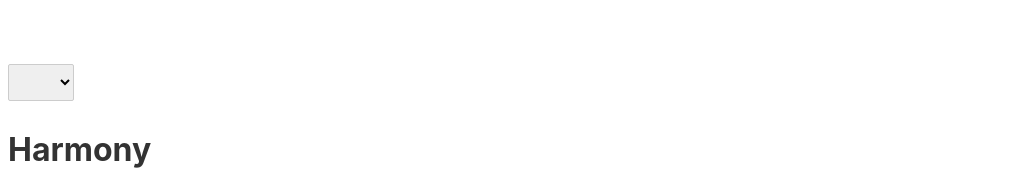
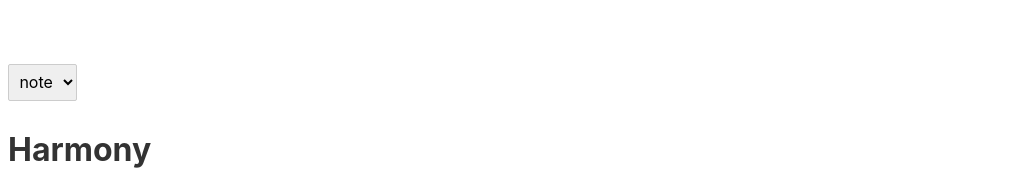
Before and after one commit to HEYROCKME/guitarSudoku, a Svelte app: page / in a window 1280 px wide. Shown: the part 284-454 px from the top of the page, without its empty margins (0-1012 px from the left). Built offline with nearby package versions, Linux system fonts and the light colour scheme.

Commit message:
clean up

```diff
--- a/src/Functions.svelte
+++ b/src/Functions.svelte
@@ -1,10 +1,5 @@
 <script lang="ts" context="module">
-import { element } from 'svelte/internal';
-
-import App from './App.svelte';
-
-import Constants, {chromaticScales, chromaticFullRangeSharps, chromaticFullRangeFlats} from './Constants.svelte'
-import GuitarNeck from './GuitarNeck.svelte';
+import {chromaticFullRangeSharps, chromaticFullRangeFlats} from './Constants.svelte'
 import { flats } from './stores'
 
 let accidentals : boolean
@@ -15,16 +10,17 @@ flats.subscribe(value => {
 
   //turns scale into mode
 export function getMode( scale: string[], scaleDegree: number) {
-  let mode = []
-  let notes = scale.slice(0,scaleDegree - 1)
+//   let mode = []
+//   let notes = scale.slice(0,scaleDegree - 1)
   let flippedNotes = scale.slice(- scale.length + (scaleDegree - 1))
-  mode = notes.map(note => {flippedNotes.push(note)})
+//   mode = notes.map(note => {flippedNotes.push(note)})
 
   return flippedNotes
 
 }
 
-// Takes Scales and Transposes to all all octaves
+// Makes a ten octave span of notes
+
 export function makeMusicalSpectre(scale: string[]  ) {
   let octaves = [ 0, 1, 2, 3, 4, 5, 6, 7, 8, 9 ]
   let fullChromatic = []
@@ -32,12 +28,13 @@ export function makeMusicalSpectre(scale: string[]  ) {
   octaves.map( octave => {
     scale.map(note => {
     fullChromatic.push(note + octaves[octave])})
-	})
-	// console.log(fullChromatic)
+  })
+
 	return fullChromatic
 }
 
 // Takes a scale and stacks it into chords (tones by thids)
+
 export function makeChord(scale : string[], notes : number ) {
 	let scaleInThids = []
 	let upperExtensions = []
@@ -49,54 +46,32 @@ export function makeChord(scale : string[], notes : number ) {
 	return scaleInThids.concat(upperExtensions).slice(0, notes)
 }
 
-
-//full single string from notean number of frets... Takes note name (string) in e.g "e3" and number of frets (number)
+// // Generate Full single string from note and number of frets...
+// // Takes note name (string) in e.g "e3" and number of frets (number)
 
 export function makeGuitarString(tunedTo : string,  frets: number, accidentals : boolean ) {
 	let stringArea = !accidentals ? chromaticFullRangeSharps :  chromaticFullRangeFlats
 	let openFret = stringArea.indexOf(tunedTo)
 	let guitarString = stringArea.slice(openFret, openFret + frets)
 
-	let result =[]
+	let result = []
 
 	guitarString.map((element : string, i : number) => {
-
-
 			let note = {
 				noteName: element,
 				note: element.length <= 2 ? element[0] : element[0] + "#",
 				fret: i,
-				classCSS: !element.includes("#") ? element : element[0] + "sharp" + element[2] ,
-
+				classCSS: !element.includes("#") ? element : element[0] + "sharp" + element[2],
 			}
-
 			result.push(note)
-
-
 	})
-
     return result
-
 }
 
-
+//Makes full guitar from tuning, frets and flats
 export function makeGuitarNeck(tuning: string[], frets: number, flats : boolean) {
  let neck =  tuning.map(guitarString => makeGuitarString(guitarString, frets +1, flats))
-//  let neckObject = {
-// 	 string1: neck[0],
-// 	 string2: neck[1],
-// 	 string3: neck[2],
-// 	 string4: neck[3],
-// 	 string5: neck[4],
-// 	 string6: neck[5],
-
-//  }
-
-
-
-//  return neckObject
  return neck
 }
 
-
 </script>
--- a/src/GuitarNeck.svelte
+++ b/src/GuitarNeck.svelte
@@ -12,40 +12,18 @@ flats.set(false)
 
 export const frets = 21
 export const guitarNeck = makeGuitarNeck(tuning.regular, frets, accidentals)
-export const theArray = []
-
-console.log(guitarNeck)
 
 </script>
-
-
 
 <h1>Guitar neck</h1>
 <table>
   {#each guitarNeck as fretboard, i }
-<tr>{#each fretboard as note}
-<td class={note.classCSS}>{note.noteName}</td>
-{/each}
-</tr>
+    <tr>{#each fretboard as note}
+        <td class={note.classCSS}>{note.noteName}</td>
+      {/each}
+    </tr>
   {/each}
 </table>
-<!-- <table>
-  {#each guitarNeck as fretboard, i }
-
-	 <tr id="string{i + 1}">
-	  {#each fretboard as notes }
-	    <td class="string-names">{i + 1} str</td>
-		{#each notes as note}
-		 <td class={note.classCSS}>{note.noteName}</td>
-
-		{/each}
-	{/each}
-	</tr>
-  {/each}
-</table> -->
-
-
-
 
 <style>
   * {padding: 0;}
--- a/src/NoteSelector.svelte
+++ b/src/NoteSelector.svelte
@@ -1,4 +1,3 @@
-
 <script lang="ts" context="module">
 import {chromaticFullRangeFlats, chromaticFullRangeSharps } from './Constants.svelte'
 import { guitarNeck } from './GuitarNeck.svelte'
@@ -10,34 +9,29 @@ flats.subscribe(value => {
 	accidentals = value
 })
 
-
-let selected = ""
+let select = ""
 let chromatic = accidentals ? chromaticFullRangeFlats : chromaticFullRangeSharps
 const noteRange =  [guitarNeck[5][0].noteName, guitarNeck[0][21].noteName]
 const notesOnNeck = chromatic.slice(chromatic.indexOf(noteRange[0]), chromatic.indexOf(noteRange[1]))
-console.log(notesOnNeck)
-
-
 
 function handleChange() {
 	document.querySelectorAll(".pink").forEach(el => el.classList.remove("pink"))
 
-	let selector = "." + selected
+	let selector = "." + select
 	let aClass = document.querySelectorAll(selector)
 	let selectedNote = []
 
 	aClass.forEach( item => {
-
 		selectedNote.push(item)
 	})
-
-	selectedNote.forEach(item => item.classList.add("pink"))
+		selectedNote.forEach(item => item.classList.add("pink"))
 }
 </script>
 
 
 <div class="note-selector">
-    <select bind:value={selected} on:change={handleChange} name="pink" id="note1">
+    <select bind:value={select} on:change={handleChange} name="pink" id="note1">
+		<option value="" selected="selected" hidden="hidden">note</option>
         {#each notesOnNeck as notes, i}
         <option value={notes.length <= 2 ? notes : notes.replace("#", "sharp")}>{notes}</option>
         {/each}
```
